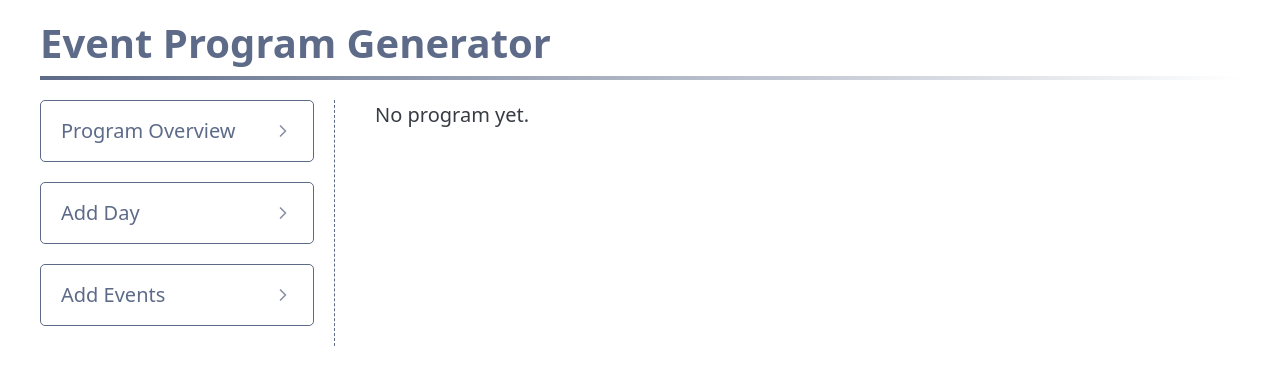
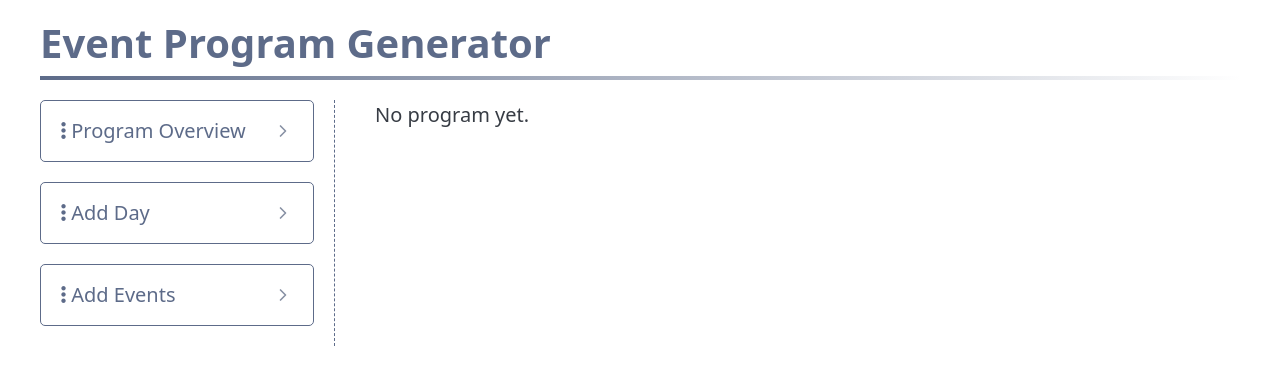
Before and after one commit to nodes-ro/ProgramBuilder, a Flask app: page / in a window 1280 px wide. Shown: the top 385 px of the page. Run offline with Flask 3, Linux system fonts and the light colour scheme; some libraries are stand-ins or nearby versions.

Commit message:
update style and icons

```diff
--- a/static/style.css
+++ b/static/style.css
@@ -35,3 +35,9 @@
       border-bottom: 4px solid transparent;
       border-image: linear-gradient(to right, #5d6b89, #fff) 1;
     }
+
+input[type="time"] {
+  font-size: 0.85rem;
+  padding: 0.3rem 0.5rem;
+  line-height: 1.2;
+}
--- a/templates/index.html
+++ b/templates/index.html
@@ -48,7 +48,7 @@
 
             <!-- 1) Program Overview -->
             <details class="menu" aria-haspopup="true" {% if program %}disabled{% endif %}>
-                <summary class="secondary outline" role="button">Program Overview</summary>
+                <summary class="secondary outline" role="button"> <i class="fa-solid fa-ellipsis-vertical"></i> Program Overview</summary>
                 {% if program %}
                   <p><em>A program is already active. You can add days and events to it or clear it.</em></p>
                   <form method="post" style="margin-top: var(--size-3);">
@@ -77,7 +77,7 @@
 
             <!-- 2) Add Day -->
             <details {% if not program %}disabled{% endif %}>
-                <summary class="secondary outline" role="button">Add Day</summary>
+                <summary class="secondary outline" role="button"><i class="fa-solid fa-ellipsis-vertical"></i> Add Day</summary>
                 <form method="post">
                     <input name="form_type" type="hidden" value="day_schedule">
 
@@ -128,7 +128,7 @@
 
             <!-- 3) Add Events -->
             <details>
-                <summary class="secondary outline" role="button">Add Events</summary>
+                <summary class="secondary outline" role="button"><i class="fa-solid fa-ellipsis-vertical"></i> Add Events</summary>
                 <form enctype="multipart/form-data" method="post">
                     <input name="form_type" type="hidden" value="new_event">
 
```
